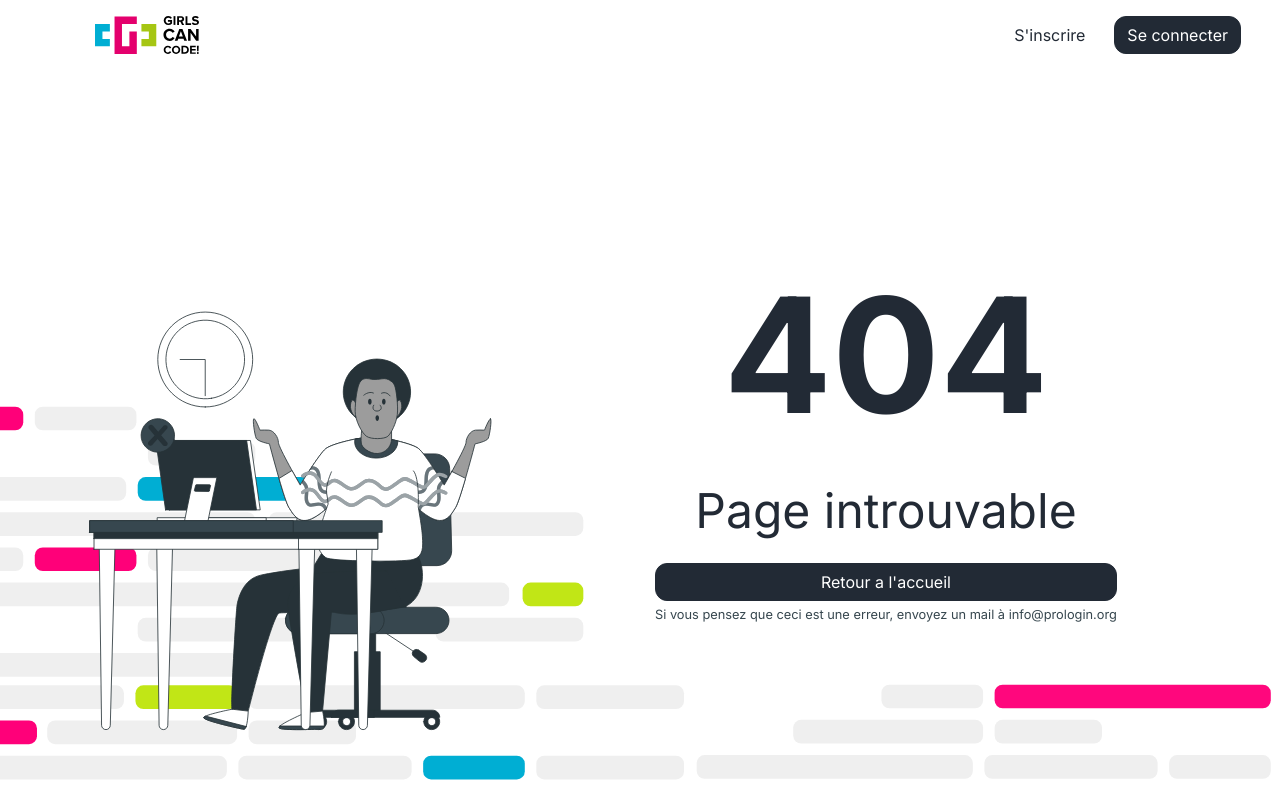
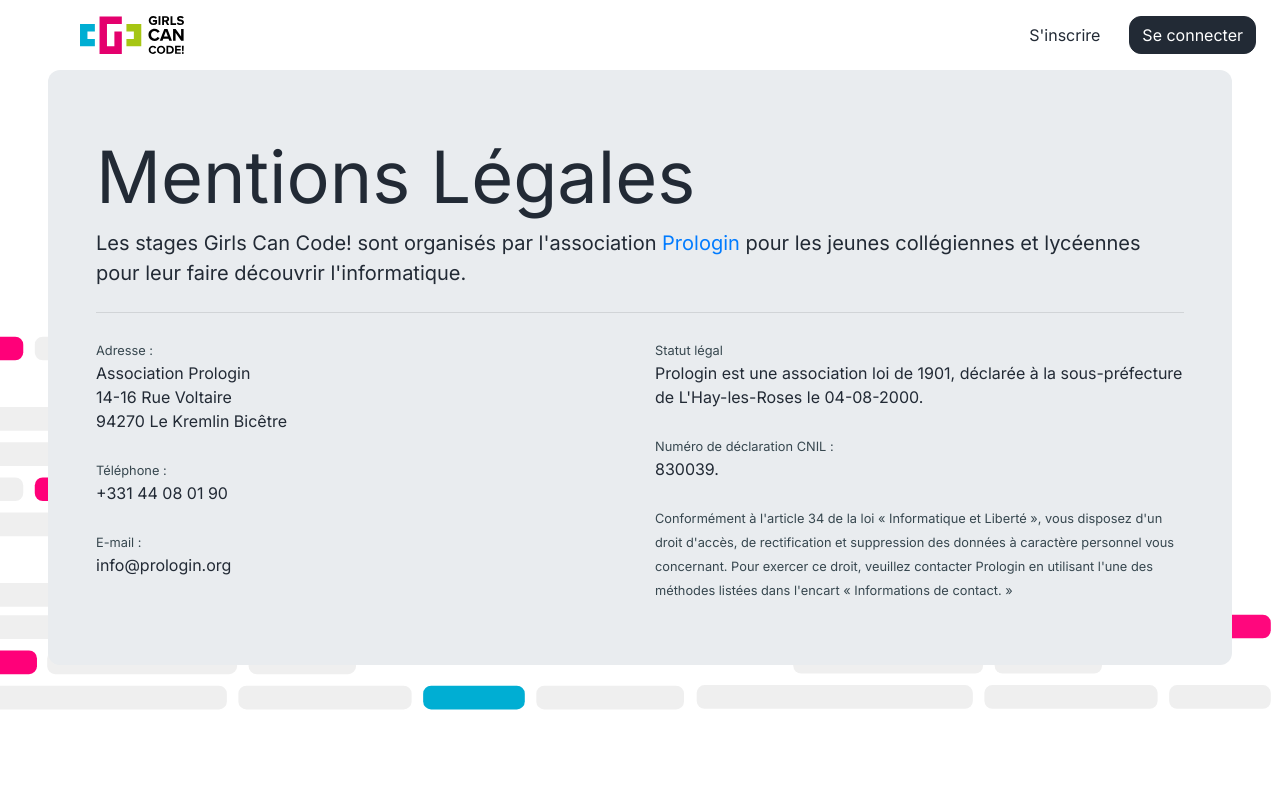
Before and after one commit to prologin/gcc-site, a Vue app in the folder front/: page /legal in a window 1280 px wide. Before the commit this address had no page. Built offline with nearby package versions, Linux system fonts and the light colour scheme.

Commit message:
front: Add legal notice

```diff
--- a/front/src/assets/css/main.css
+++ b/front/src/assets/css/main.css
@@ -54,6 +54,12 @@ h4, .contentTextSize {
     font-size: 80%;
 }
 
+.light-text {
+  color: #37474F;
+  font-weight: 400;
+  font-size: 80%;
+}
+
 .gcc-pink {
   color: var(--gcc-pink-color);
 }
--- a/front/src/router/index.ts
+++ b/front/src/router/index.ts
@@ -4,6 +4,7 @@ import Home from '@/views/Home.vue'
 import About from '@/views/About.vue'
 import Inscription from '@/views/Inscription.vue'
 import PageNotFound from '@/views/PageNotFound.vue'
+import LegalNotices from '@/views/LegalNotices.vue'
 
 Vue.use(VueRouter)
 
@@ -24,6 +25,11 @@ const routes: Array<RouteConfig> = [
     component: Inscription
   },
   {
+    path: '/legal',
+    name: 'legal',
+    component: LegalNotices
+  },
+  {
     path: '*',
     component: PageNotFound
   }
--- /dev/null
+++ b/front/src/views/LegalNotices.vue
@@ -0,0 +1,59 @@
+<template>
+    <div class="background-image">
+        <Menu />
+            <b-jumbotron class="mx-5 px-5">
+                <template #header>Mentions Légales</template>
+
+                <template #lead>
+                    Les stages Girls Can Code! sont organisés par l'association <a href="https://prologin.org/">Prologin</a> pour les jeunes collégiennes et lycéennes pour leur faire découvrir l'informatique.
+                </template>
+                <hr class="my-4">
+                <b-row>
+                    <b-col class="my-auto">
+                        <span class="light-text">Adresse :</span><br>
+                        Association Prologin<br>
+                        14-16 Rue Voltaire<br>
+                        94270 Le Kremlin Bicêtre<br><br>
+
+                        <span class="light-text">Téléphone :</span><br>
+                        +331 44 08 01 90<br><br>
+
+                        <span class="light-text">E-mail :</span><br>
+                        info@prologin.org<br><br>
+                    </b-col>
+                    <b-col>
+                        <span class="light-text">Statut légal</span><br>
+                        Prologin est une association loi de 1901, déclarée à la sous-préfecture de L'Hay-les-Roses le 04-08-2000.<br><br>
+
+                        <span class="light-text">Numéro de déclaration CNIL :</span><br>
+                        830039.<br><br>
+
+                        <span class="light-text">Conformément à l'article 34 de la loi « Informatique et Liberté », vous disposez d'un droit d'accès, de rectification et suppression des données à caractère personnel vous concernant. Pour exercer ce droit, veuillez contacter Prologin en utilisant l'une des méthodes listées dans l'encart « Informations de contact. »</span>
+                    </b-col>
+                </b-row>
+            </b-jumbotron>
+    </div>
+</template>
+
+<script>
+import Vue from 'vue'
+import Menu from '@/components/Menu.vue'
+
+export default Vue.extend({
+  name: 'LegalNotices',
+  components: {
+    Menu
+  }
+})
+</script>
+
+<style>
+.background-image {
+  background-color: white;
+  background-image: url('~@/assets/basic_background.svg');
+  background-repeat: no-repeat;
+  background-size: cover;
+  background-position: center center;
+}
+
+</style>
```
Also changed, not shown: front/src/assets/basic_background.svg (added).
